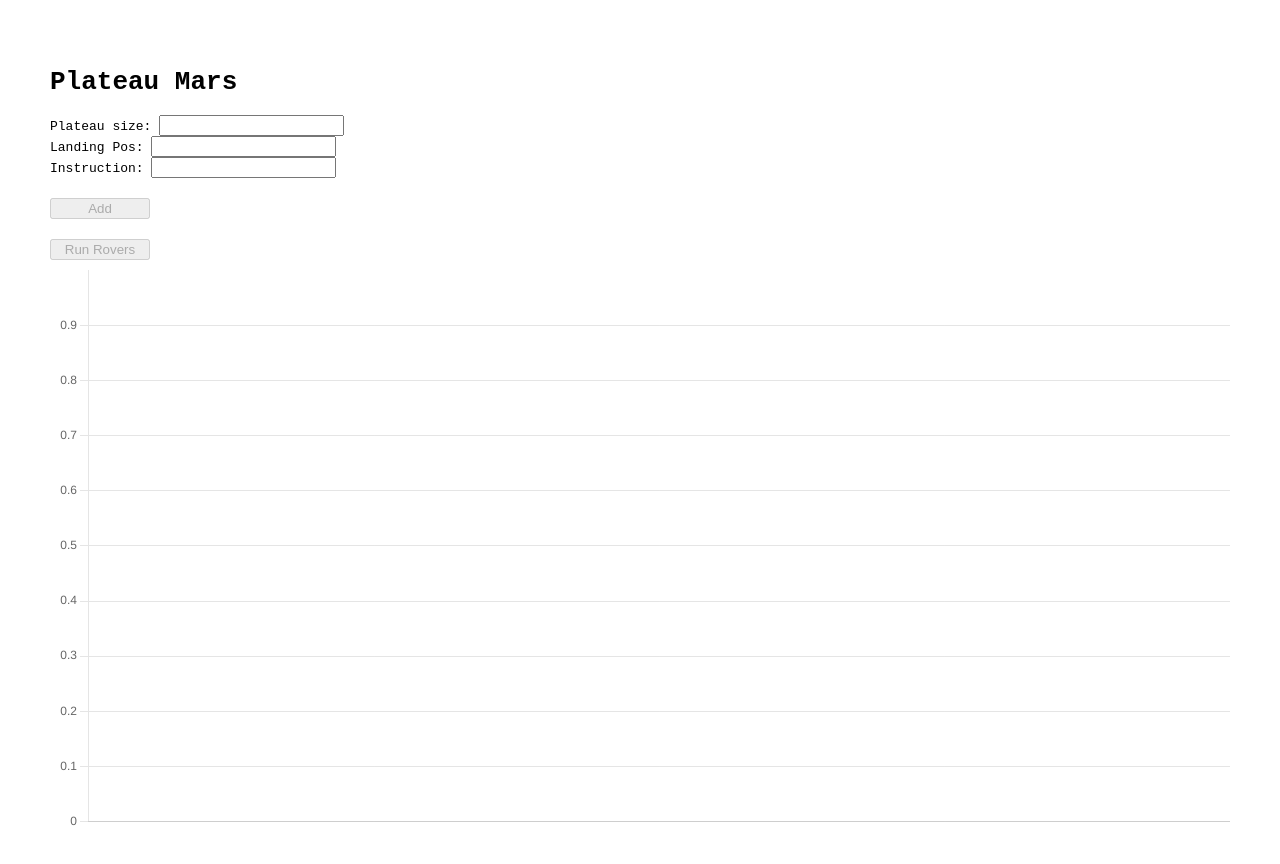
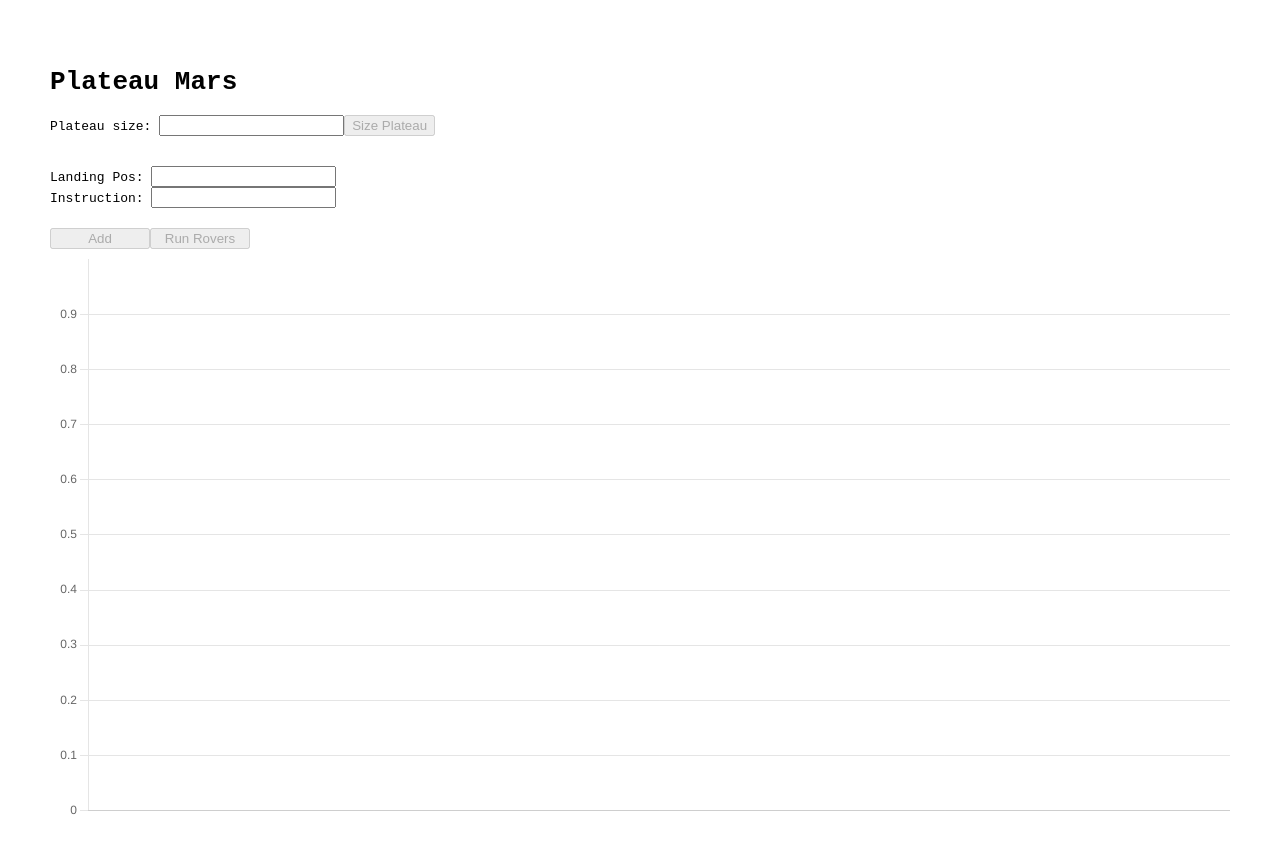
Before and after one commit to MairaGalvao/mars-rover-plateou, a React (Create React App) app: page / in a window 1280 px wide. Shown: the top 864 px of the page. Built offline with nearby package versions, Linux system fonts and the light colour scheme.

Commit message:
fix: fix id for testing

```diff
--- a/src/Components/Main.tsx
+++ b/src/Components/Main.tsx
@@ -76,7 +76,6 @@ function Main() {
     }
 
 
-
     function isCoordinateInvalid(inputString: string) {
         const xSize = Number(inputString.split(' ')[0])
         const ySize = Number(inputString.split(' ')[1])
@@ -130,11 +129,11 @@ function Main() {
 
     return (
         <>
+<div className='main-app'>
+<h1 className='main-title'>Plateau Mars</h1>
+<div id='plateau-rover-form' className='plateau-rover-form'>
 
-<h1 className='main-title'>Plateau Mars</h1>
-<div id='plateau-rover-form'>
-
-            <div className='plateau-size'>
+            <div >
                 <label className='label'>Plateau size:{' '}</label>
 
 
@@ -147,6 +146,7 @@ function Main() {
                     required
 
                 />
+                <button id='btn-size-plateau' disabled={isPlateauInputInvalid()} > Size Plateau</button>
 
 
 
@@ -155,6 +155,7 @@ function Main() {
                 <label className='label'> Landing Pos:{' '}</label>
                 <input
                     type="text"
+                    id='landing-rover'
                     value={position}
                     onChange={(event) => {
                         setPosition(event.target.value);
@@ -164,6 +165,7 @@ function Main() {
                 </div>
                 <label className='label'>Instruction:{' '}</label>
                 <input
+
                     id='instructions'
                     type="text"
                     value={instructions}
@@ -198,6 +200,7 @@ function Main() {
             <button className= 'button' onClick={runRovers} disabled={startingRovers.length === 0} id='run-rover'>Run Rovers</button>
             <PlateauMars x={Number(plateauSize.split(' ')[0])} y={Number(plateauSize.split(' ')[1])} initialCoordinates={startingRovers} finalCoordinates={finalRovers} />
 
+            </div>
         </>
     )
 
--- a/src/Style/Main.css
+++ b/src/Style/Main.css
@@ -1,18 +1,27 @@
-.plateau-rover-form{
+
+
+.plateau-rover-form {
     display: flex;
     flex-direction: column;
+    align-items: flex-start;
 }
 
-.label{
+.label {
     font-family: monospace;
+    margin-bottom: 5px;
 }
 
-.button{
+.button {
     width: 100px;
     margin-top: 20px;
-    cursor: pointer;}
+    cursor: pointer;
+}
 
-    button:disabled {
-        cursor: not-allowed;
-        pointer-events: all !important;
-      }
+button:disabled {
+    cursor: not-allowed;
+    pointer-events: all !important;
+}
+
+.position{
+    padding-top: 30px;
+}
```
